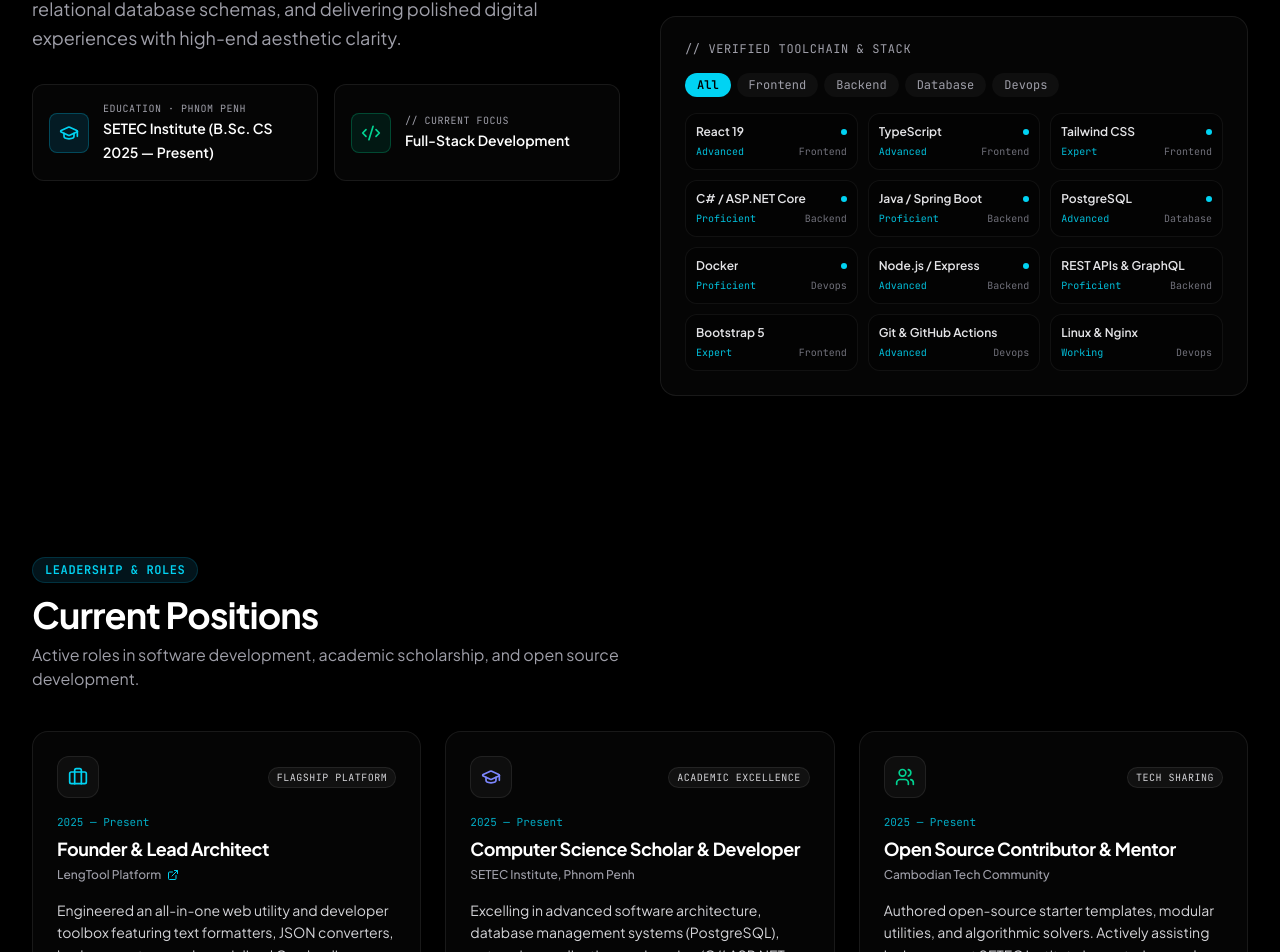
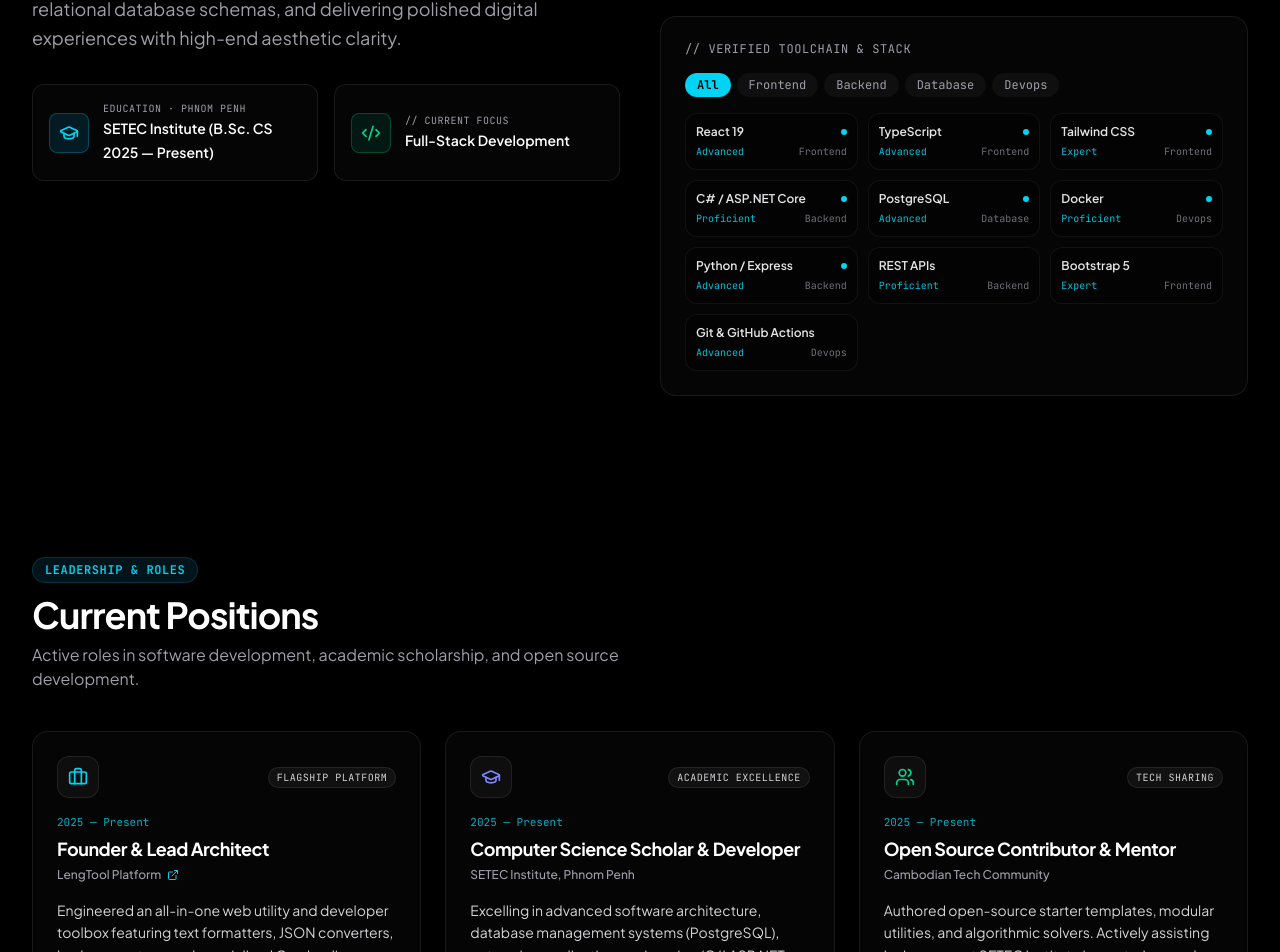
Before and after one commit to LengDeveloperweb/lastportfolio, a React (Vite) app: page / in a window 1280 px wide. Shown: the part 2716-3668 px from the top of the page. Built offline with nearby package versions, Linux system fonts and the light colour scheme; a web font is replaced by a local one.

Commit message:
Update portfolioData.ts

```diff
--- a/src/data/portfolioData.ts
+++ b/src/data/portfolioData.ts
@@ -59,18 +59,16 @@ export const DEVELOPER_QUOTES: DeveloperQuote[] = [
 ];
 
 export const TECH_STACK: SkillItem[] = [
-  { name: 'React 19', category: 'frontend', level: 'Advanced', experience: '3+ yrs', featured: true },
-  { name: 'TypeScript', category: 'frontend', level: 'Advanced', experience: '3+ yrs', featured: true },
-  { name: 'Tailwind CSS', category: 'frontend', level: 'Expert', experience: '3+ yrs', featured: true },
-  { name: 'C# / ASP.NET Core', category: 'backend', level: 'Proficient', experience: '2+ yrs', featured: true },
-  { name: 'Java / Spring Boot', category: 'backend', level: 'Proficient', experience: '2+ yrs', featured: true },
-  { name: 'PostgreSQL', category: 'database', level: 'Advanced', experience: '2+ yrs', featured: true },
-  { name: 'Docker', category: 'devops', level: 'Proficient', experience: '2+ yrs', featured: true },
-  { name: 'Node.js / Express', category: 'backend', level: 'Advanced', experience: '3+ yrs', featured: true },
-  { name: 'REST APIs & GraphQL', category: 'backend', level: 'Proficient', experience: '2+ yrs' },
-  { name: 'Bootstrap 5', category: 'frontend', level: 'Expert', experience: '3+ yrs' },
-  { name: 'Git & GitHub Actions', category: 'devops', level: 'Advanced', experience: '3+ yrs' },
-  { name: 'Linux & Nginx', category: 'devops', level: 'Working', experience: '2+ yrs' },
+  { name: 'React 19', category: 'frontend', level: 'Advanced', experience: '', featured: true },
+  { name: 'TypeScript', category: 'frontend', level: 'Advanced', experience: '', featured: true },
+  { name: 'Tailwind CSS', category: 'frontend', level: 'Expert', experience: '', featured: true },
+  { name: 'C# / ASP.NET Core', category: 'backend', level: 'Proficient', experience: '', featured: true },
+  { name: 'PostgreSQL', category: 'database', level: 'Advanced', experience: '', featured: true },
+  { name: 'Docker', category: 'devops', level: 'Proficient', experience: '', featured: true },
+  { name: 'Python / Express', category: 'backend', level: 'Advanced', experience: '', featured: true },
+  { name: 'REST APIs ', category: 'backend', level: 'Proficient', experience: '' },
+  { name: 'Bootstrap 5', category: 'frontend', level: 'Expert', experience: '' },
+  { name: 'Git & GitHub Actions', category: 'devops', level: 'Advanced', experience: '' },
 ];
 
 export const ROLES: RoleItem[] = [
```
